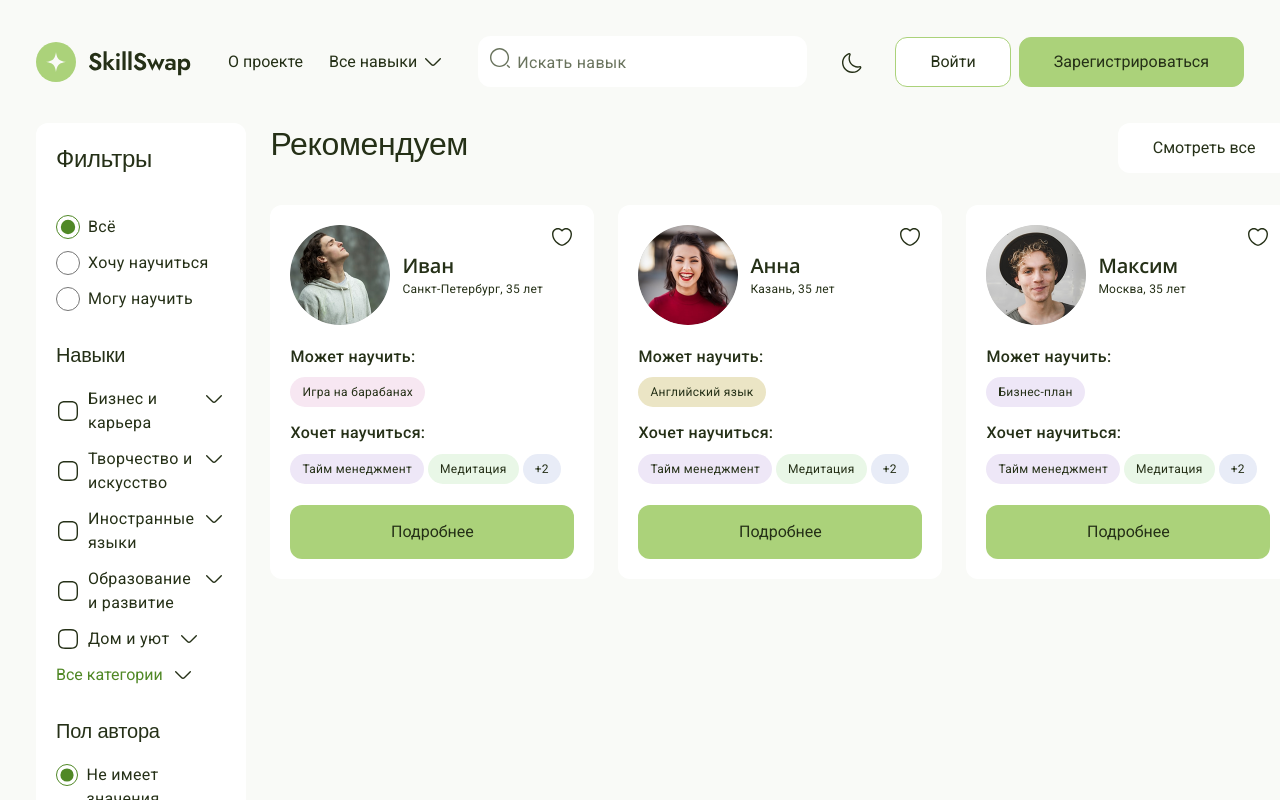
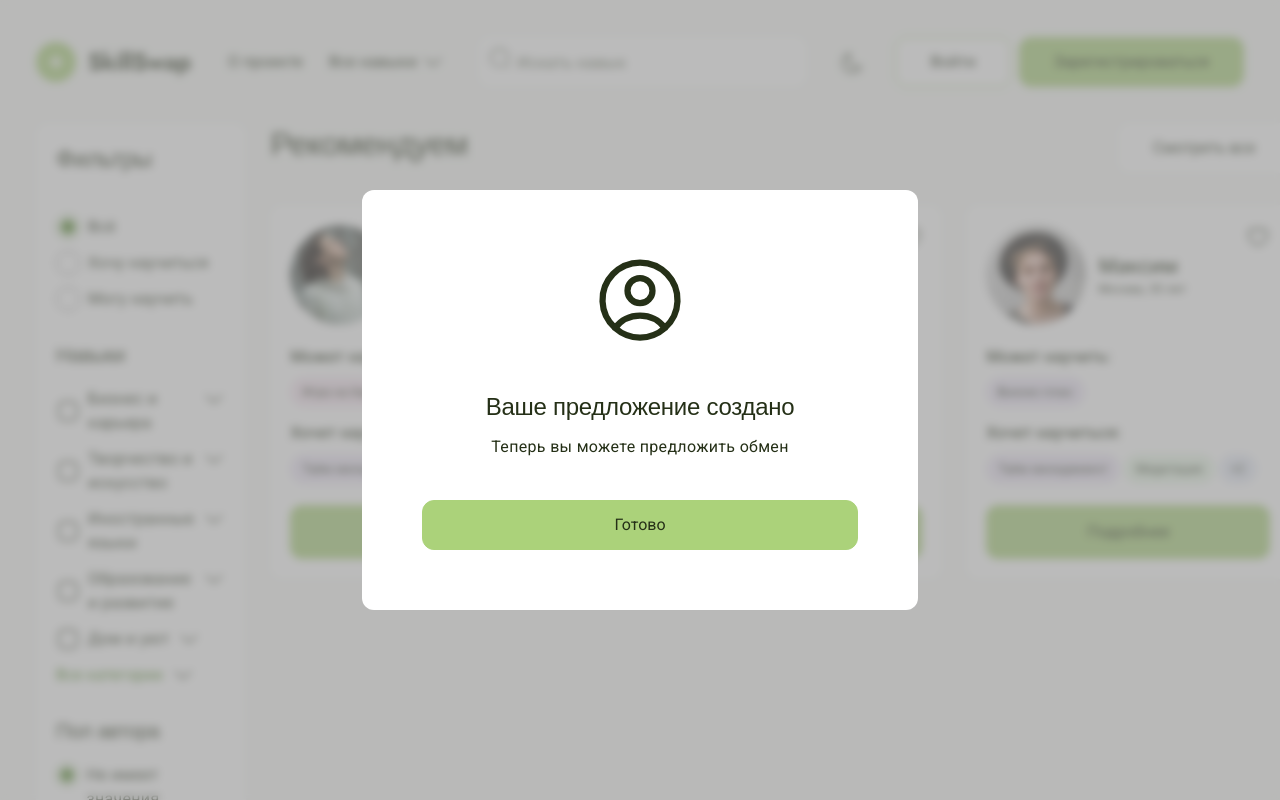
Before and after one commit to beschetnova/SkillSwap_marketplace, a React (Vite) app: page / in a window 1280 px wide. Shown: the top 800 px of the page. Built offline with nearby package versions, Linux system fonts and the light colour scheme; a web font is replaced by a local one.

Commit message:
Clean code

```diff
--- a/src/components/modal/type.ts
+++ b/src/components/modal/type.ts
@@ -1,5 +1,3 @@
-import type { ReactNode } from 'react';
-
 export type TModalProps = {
   isOpen: boolean;
   onClose: () => void;
--- a/src/components/ui/modal/modal.module.css
+++ b/src/components/ui/modal/modal.module.css
@@ -33,5 +33,6 @@
 .description {
   display: flex;
   flex-direction: column;
+  align-items: center;
   gap: 12px
 }
--- a/src/components/ui/modal/type.ts
+++ b/src/components/ui/modal/type.ts
@@ -1,5 +1,3 @@
-import type { ReactNode } from 'react';
-
 export type TModalUIProps = {
   isOpen: boolean;
   onClose: () => void;
--- a/src/pages/MainPage/MainPage.tsx
+++ b/src/pages/MainPage/MainPage.tsx
@@ -81,7 +81,7 @@ const MainPage = () => {
           categories={skills}
         />
       </main>
-
+      <Modal title='Ваше предложение создано' message='Теперь вы можете предложить обмен' icon={userIcon} isOpen={true} onClose={() => {alert(close)}}></Modal>
     </>
   );
 };
```
